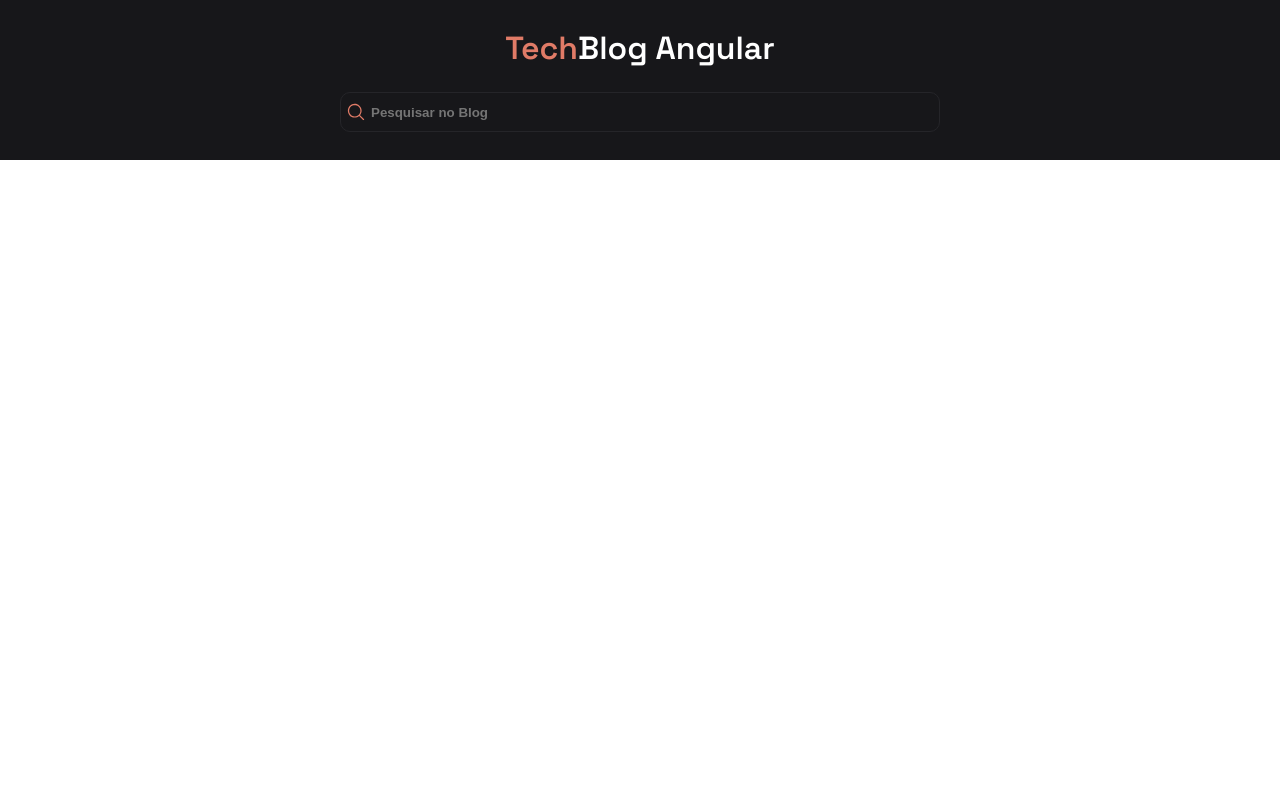
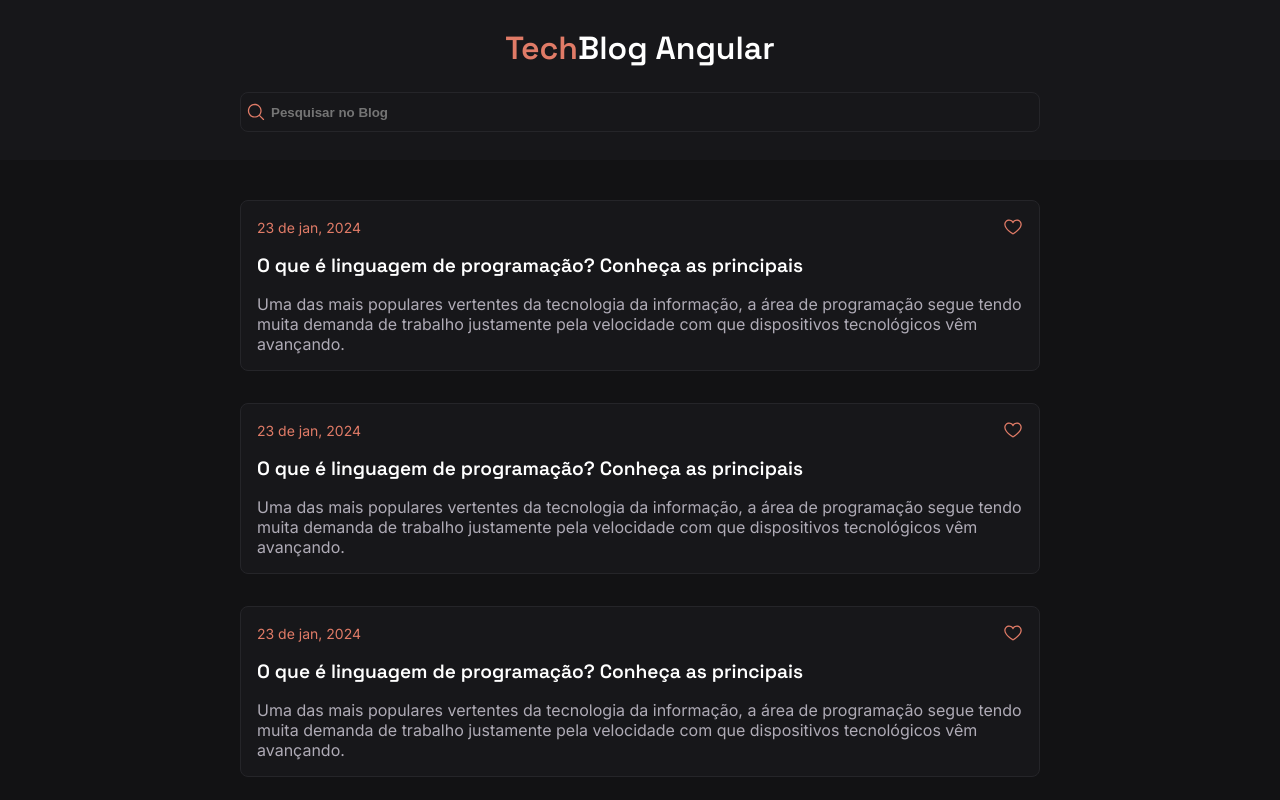
Before and after one commit to jhops10/estudo-techblog-angular, an Angular app: page / in a window 1280 px wide. Shown: the top 800 px of the page. Built offline with nearby package versions, Linux system fonts and the light colour scheme.

Commit message:
finalizado compoment de noicia

```diff
--- a/src/app/app.module.ts
+++ b/src/app/app.module.ts
@@ -5,12 +5,14 @@ import { AppRoutingModule } from './app-routing.module';
 import { AppComponent } from './app.component';
 import { HeaderComponent } from './components/header/header.component';
 import { HomeComponent } from './pages/home/home.component';
+import { NoticeComponent } from './components/notice/notice.component';
 
 @NgModule({
   declarations: [
     AppComponent,
     HeaderComponent,
-    HomeComponent
+    HomeComponent,
+    NoticeComponent
   ],
   imports: [
     BrowserModule,
--- a/src/app/components/header/header.component.css
+++ b/src/app/components/header/header.component.css
@@ -6,13 +6,6 @@ header {
   display: flex;
   justify-content: center;
   align-items: center;
-}
-.container {
-  width: 600px;
-  margin: 1rem 1rem;
-  display: flex;
-  flex-direction: column;
-  gap: 1.5rem;
 }
 
 .title {
@@ -42,5 +35,5 @@ header {
   background: url("../../../assets/icons/icon-search.svg") no-repeat 5px center;
   background-size: 20px;
   padding-left: 30px;
-  border-radius: 10px;
+  border-radius: 8px;
 }
--- /dev/null
+++ b/src/app/components/notice/notice.component.css
@@ -0,0 +1,47 @@
+@import "../../../styles.css";
+
+.content {
+  border: 1px solid #252529;
+  padding: 1rem;
+  border-radius: 8px;
+  max-width: 800px;
+  margin: 1rem 1rem;
+  background-color: var(--background-medio);
+}
+
+.content:hover {
+  border: 1px solid var(--destaques);
+}
+
+.header-content {
+  display: flex;
+  justify-content: space-between;
+  align-items: center;
+  font-family: var(--font-inter);
+  color: var(--destaques);
+  font-size: 14px;
+  margin-bottom: 1rem;
+}
+
+.header-content img {
+  width: 20px;
+}
+
+.body-content {
+  display: flex;
+  justify-content: start;
+  flex-wrap: wrap;
+}
+
+.body-content h2 {
+  font-family: var(--font-space);
+  font-size: 1.2rem;
+  color: var(--branco);
+  margin-bottom: 16px;
+}
+
+.body-content p {
+  color: var(--cinza);
+  font-family: var(--font-inter);
+  font-size: 1rem;
+}
--- /dev/null
+++ b/src/app/components/notice/notice.component.html
@@ -0,0 +1,16 @@
+<div class="notice">
+  <div class="content">
+    <div class="header-content">
+      <span>23 de jan, 2024</span>
+      <img src="../../../assets/icons/icon-heart.svg" />
+    </div>
+    <div class="body-content">
+      <h2>O que é linguagem de programação? Conheça as principais</h2>
+      <p>
+        Uma das mais populares vertentes da tecnologia da informação, a área de
+        programação segue tendo muita demanda de trabalho justamente pela
+        velocidade com que dispositivos tecnológicos vêm avançando.
+      </p>
+    </div>
+  </div>
+</div>
--- a/src/app/pages/home/home.component.css
+++ b/src/app/pages/home/home.component.css
@@ -0,0 +1,11 @@
+@import "../../../styles.css";
+
+.main-container {
+  margin: 1.5rem 0;
+  height: 100%;
+  display: flex;
+  flex-direction: column;
+  justify-content: center;
+  align-items: center;
+  background-color: var(--background-escuro);
+}
--- a/src/app/pages/home/home.component.html
+++ b/src/app/pages/home/home.component.html
@@ -1 +1,9 @@
+<!-- Header -->
 <app-header></app-header>
+<!-- Header -->
+<div class="main-container">
+  <app-notice></app-notice>
+  <app-notice></app-notice>
+  <app-notice></app-notice>
+  <app-notice></app-notice>
+</div>
--- a/src/styles.css
+++ b/src/styles.css
@@ -10,6 +10,7 @@
   --background-claro: #afabb6;
   --destaques: #e07b67;
   --branco: #fff;
+  --cinza: #afabb6;
 }
 
 * {
@@ -17,3 +18,15 @@
   padding: 0;
   box-sizing: border-box;
 }
+
+body {
+  background-color: var(--background-escuro);
+}
+
+.container {
+  width: 800px;
+  margin: 1rem 1rem;
+  display: flex;
+  flex-direction: column;
+  gap: 1.5rem;
+}
```
Also changed, not shown: src/app/components/notice/notice.component.ts (added, +10 -0 lines), src/assets/icons/icon-heart.svg (added), 1 other file (tests, documents, lock files or other folders).
